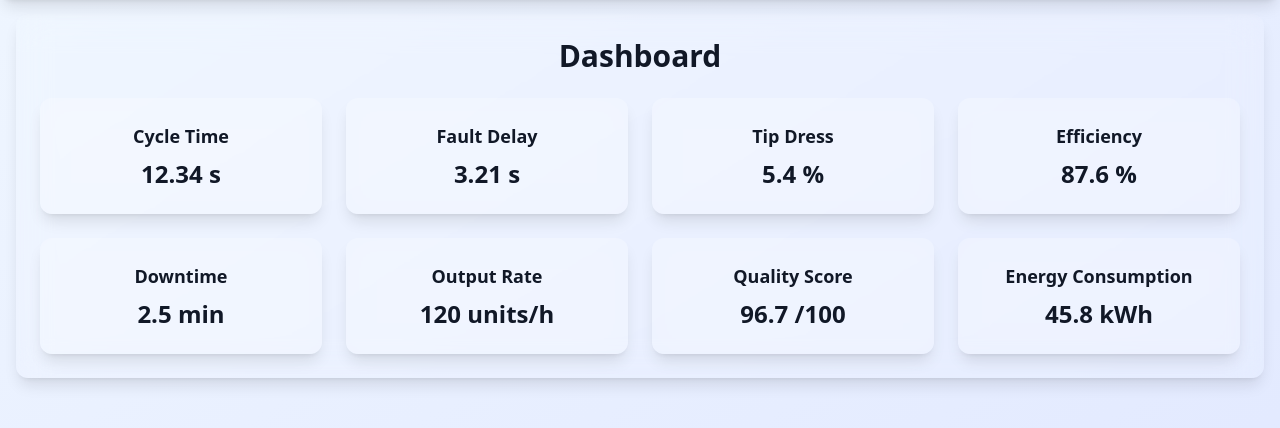
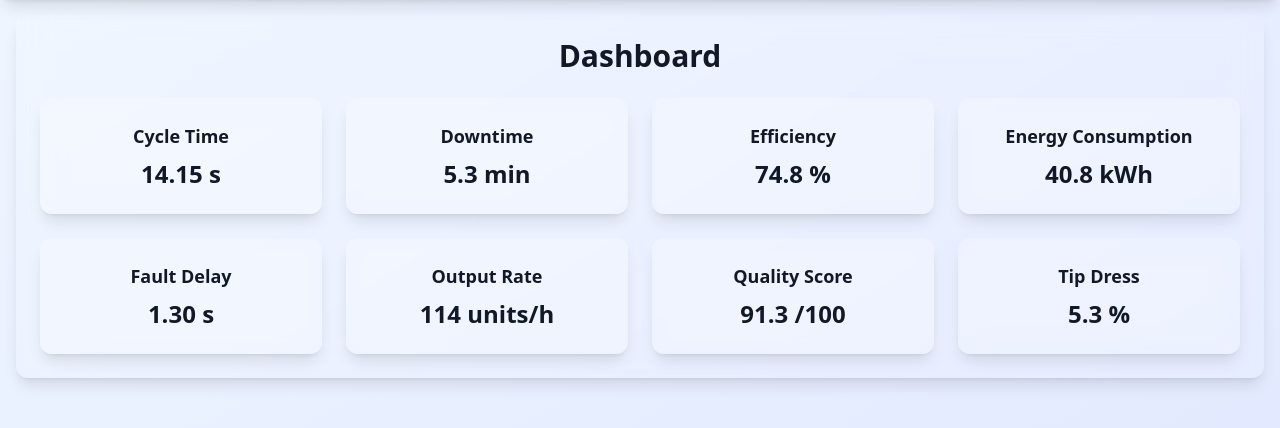
Before and after one commit to devmdave/ProductionAnalyser-Web, a Flask app: page / in a window 1280 px wide. Shown: the part 66-494 px from the top of the page. Run offline with Flask 3, Linux system fonts and the light colour scheme; some libraries are stand-ins or nearby versions.

Commit message:
added parameter dashboard updation and dyanamic parameters

```diff
--- a/parameters.json
+++ b/parameters.json
@@ -1,10 +1,10 @@
 {
-  "cycleTime": 12.34,
-  "faultDelay": 3.21,
-  "tipDress": 5.4,
-  "efficiency": 87.6,
-  "downtime": 2.5,
-  "outputRate": 120,
-  "qualityScore": 96.7,
-  "energyConsumption": 45.8
+  "cycleTime": 14.15,
+  "faultDelay": 1.3,
+  "tipDress": 5.3,
+  "efficiency": 74.8,
+  "downtime": 5.3,
+  "outputRate": 114,
+  "qualityScore": 91.3,
+  "energyConsumption": 40.8
 }
--- a/static/script.js
+++ b/static/script.js
@@ -1,5 +1,5 @@
 document.addEventListener('DOMContentLoaded', function() {
-    // Function to update parameters from /dashboard-data endpoint
+    // Function to create and update dashboard cards from /dashboard-data endpoint
     async function updateParameters() {
         try {
             const response = await fetch('/dashboard-data');
@@ -8,23 +8,38 @@ document.addEventListener('DOMContentLoaded', function() {
             }
             const data = await response.json();
 
-            const cycleTimeEl = document.getElementById('cycle-time');
-            const faultDelayEl = document.getElementById('fault-delay');
-            const tipDressEl = document.getElementById('tip-dress');
-            const efficiencyEl = document.getElementById('efficiency');
-            const downtimeEl = document.getElementById('downtime');
-            const outputRateEl = document.getElementById('output-rate');
-            const qualityScoreEl = document.getElementById('quality-score');
-            const energyConsumptionEl = document.getElementById('energy-consumption');
+            const container = document.getElementById('dashboard-cards');
+            if (!container) return;
 
-            if (cycleTimeEl && data.cycleTime !== undefined) cycleTimeEl.querySelector('span').textContent = data.cycleTime.toFixed(2);
-            if (faultDelayEl && data.faultDelay !== undefined) faultDelayEl.querySelector('span').textContent = data.faultDelay.toFixed(2);
-            if (tipDressEl && data.tipDress !== undefined) tipDressEl.querySelector('span').textContent = data.tipDress.toFixed(1);
-            if (efficiencyEl && data.efficiency !== undefined) efficiencyEl.querySelector('span').textContent = data.efficiency.toFixed(1);
-            if (downtimeEl && data.downtime !== undefined) downtimeEl.querySelector('span').textContent = data.downtime.toFixed(1);
-            if (outputRateEl && data.outputRate !== undefined) outputRateEl.querySelector('span').textContent = data.outputRate.toFixed(0);
-            if (qualityScoreEl && data.qualityScore !== undefined) qualityScoreEl.querySelector('span').textContent = data.qualityScore.toFixed(1);
-            if (energyConsumptionEl && data.energyConsumption !== undefined) energyConsumptionEl.querySelector('span').textContent = data.energyConsumption.toFixed(1);
+            // Clear existing cards
+            container.innerHTML = '';
+
+            // Define card configurations
+            const cardConfigs = {
+                cycleTime: { label: 'Cycle Time', unit: 's', decimals: 2 },
+                faultDelay: { label: 'Fault Delay', unit: 's', decimals: 2 },
+                tipDress: { label: 'Tip Dress', unit: '%', decimals: 1 },
+                efficiency: { label: 'Efficiency', unit: '%', decimals: 1 },
+                downtime: { label: 'Downtime', unit: 'min', decimals: 1 },
+                outputRate: { label: 'Output Rate', unit: 'units/h', decimals: 0 },
+                qualityScore: { label: 'Quality Score', unit: '/100', decimals: 1 },
+                energyConsumption: { label: 'Energy Consumption', unit: 'kWh', decimals: 1 }
+            };
+
+            // Create cards for each key in data
+            for (const [key, value] of Object.entries(data)) {
+                if (cardConfigs[key] && value !== undefined) {
+                    const config = cardConfigs[key];
+                    const card = document.createElement('div');
+                    card.className = 'bg-white/20 dark:bg-gray-800/20 backdrop-blur-lg rounded-xl shadow-lg p-6 text-center';
+                    card.id = key;
+                    card.innerHTML = `
+                        <div class="text-lg font-semibold text-gray-900 dark:text-white">${config.label}</div>
+                        <div class="text-2xl font-bold text-gray-900 dark:text-white mt-2"><span>${value.toFixed(config.decimals)}</span> ${config.unit}</div>
+                    `;
+                    container.appendChild(card);
+                }
+            }
         } catch (error) {
             console.error('Error fetching dashboard data:', error);
         }
--- a/templates/index.html
+++ b/templates/index.html
@@ -3,39 +3,13 @@
 {% block title %}Production Analyser - Dashboard{% endblock %}
 
 {% block content %}
-<h1 class="text-3xl font-bold mb-6 text-center text-gray-900 dark:text-white">Dashboard</h1>
-<div class="grid grid-cols-1 sm:grid-cols-2 lg:grid-cols-3 xl:grid-cols-4 gap-6">
-    <div class="bg-white/20 dark:bg-gray-800/20 backdrop-blur-lg rounded-xl shadow-lg p-6 text-center" id="cycle-time">
-        <div class="text-lg font-semibold text-gray-900 dark:text-white">Cycle Time</div>
-        <div class="text-2xl font-bold text-gray-900 dark:text-white mt-2"><span>0</span> s</div>
-    </div>
-    <div class="bg-white/20 dark:bg-gray-800/20 backdrop-blur-lg rounded-xl shadow-lg p-6 text-center" id="fault-delay">
-        <div class="text-lg font-semibold text-gray-900 dark:text-white">Fault Delay</div>
-        <div class="text-2xl font-bold text-gray-900 dark:text-white mt-2"><span>0</span> s</div>
-    </div>
-    <div class="bg-white/20 dark:bg-gray-800/20 backdrop-blur-lg rounded-xl shadow-lg p-6 text-center" id="tip-dress">
-        <div class="text-lg font-semibold text-gray-900 dark:text-white">Tip Dress</div>
-        <div class="text-2xl font-bold text-gray-900 dark:text-white mt-2"><span>0</span> %</div>
-    </div>
-    <div class="bg-white/20 dark:bg-gray-800/20 backdrop-blur-lg rounded-xl shadow-lg p-6 text-center" id="efficiency">
-        <div class="text-lg font-semibold text-gray-900 dark:text-white">Efficiency</div>
-        <div class="text-2xl font-bold text-gray-900 dark:text-white mt-2"><span>0</span> %</div>
-    </div>
-    <div class="bg-white/20 dark:bg-gray-800/20 backdrop-blur-lg rounded-xl shadow-lg p-6 text-center" id="downtime">
-        <div class="text-lg font-semibold text-gray-900 dark:text-white">Downtime</div>
-        <div class="text-2xl font-bold text-gray-900 dark:text-white mt-2"><span>0</span> min</div>
-    </div>
-    <div class="bg-white/20 dark:bg-gray-800/20 backdrop-blur-lg rounded-xl shadow-lg p-6 text-center" id="output-rate">
-        <div class="text-lg font-semibold text-gray-900 dark:text-white">Output Rate</div>
-        <div class="text-2xl font-bold text-gray-900 dark:text-white mt-2"><span>0</span> units/h</div>
-    </div>
-    <div class="bg-white/20 dark:bg-gray-800/20 backdrop-blur-lg rounded-xl shadow-lg p-6 text-center" id="quality-score">
-        <div class="text-lg font-semibold text-gray-900 dark:text-white">Quality Score</div>
-        <div class="text-2xl font-bold text-gray-900 dark:text-white mt-2"><span>0</span> /100</div>
-    </div>
-    <div class="bg-white/20 dark:bg-gray-800/20 backdrop-blur-lg rounded-xl shadow-lg p-6 text-center" id="energy-consumption">
-        <div class="text-lg font-semibold text-gray-900 dark:text-white">Energy Consumption</div>
-        <div class="text-2xl font-bold text-gray-900 dark:text-white mt-2"><span>0</span> kWh</div>
-    </div>
+<h1 class="text-3xl font-bold mb-6 text-center text-gray-900 dark:text-white">
+  Dashboard
+</h1>
+<!-- Make #dashboard-cards the grid container -->
+<div id="dashboard-cards"
+     class="grid grid-cols-1 sm:grid-cols-2 lg:grid-cols-3 xl:grid-cols-4 gap-6">
+    <!-- Dynamic cards will be injected here -->
 </div>
+
 {% endblock %}
```
Also changed, not shown: dyanmic_script.py (added, +35 -0 lines).
